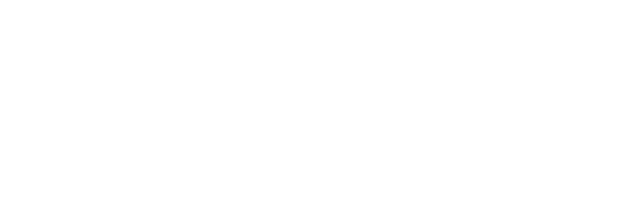
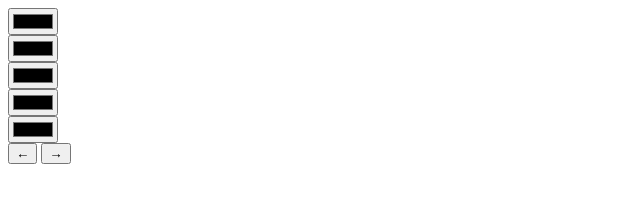
Before and after one commit to yaswanth-8/carousel, a plain HTML site: page index.html in a window 1280 px wide. Shown: the whole page, without its empty margins (0-640 px from the left). Drawn offline with Linux system fonts and the light colour scheme.

Commit message:
ADD.added 5 color pickers

```diff
--- a/index.html
+++ b/index.html
@@ -5,6 +5,26 @@
     <title>Document</title>
 </head>
 <body>
-    <script src="./assets/scripts/script.js"></script>
+    <div class="carousel">
+        <div class="slide">
+          <input type="color" class="color-picker">
+        </div>
+        <div class="slide">
+          <input type="color" class="color-picker">
+        </div>
+        <div class="slide">
+          <input type="color" class="color-picker">
+        </div>
+        <div class="slide">
+          <input type="color" class="color-picker">
+        </div>
+        <div class="slide">
+          <input type="color" class="color-picker">
+        </div>
+      </div>
+      <button class="arrow prev">&larr;</button>
+      <button class="arrow next">&rarr;</button>
+
+    <script src="./assets/js/script.js"></script>
 </body>
 </html>
```
Also changed, not shown: assets/js/script.js (added).
